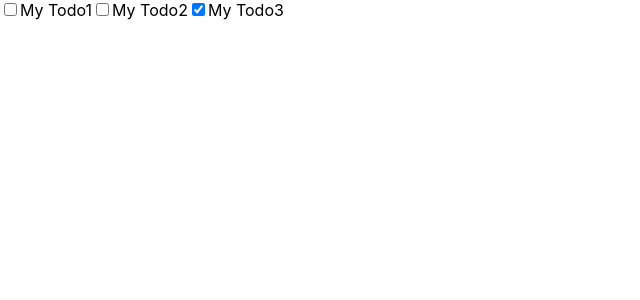
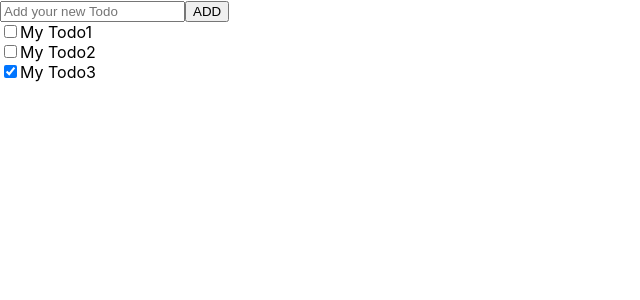
Before and after one commit to joshyeom/todo__side-project, a React (Create React App) app in the folder Client/: page / in a window 1280 px wide. Shown: the top 300 px of the page, without its empty margins (0-640 px from the left). Built offline with nearby package versions, Linux system fonts and the light colour scheme.

Commit message:
feat: Todo 추가 및 엔터키로 추가 기능

```diff
--- a/Client/src/App.js
+++ b/Client/src/App.js
@@ -1,4 +1,5 @@
-import { useState } from "react";
+import { useState, useRef } from "react";
+import AddTodo from "./components/AddTodo";
 import Todo from "./components/Todo";
 
 const App = () => {
@@ -19,10 +20,25 @@
       done: true,
     },
   ]);
+  const todoId = useRef(4);
+
+  // AddTodo 컴포넌트는 상위 컴포넌트(App)의 todoItems(state)에 접근 불가능
+  // 상위 컴포넌트(App)은 AddTodo 컴포넌트 접근 가능
+  // => App 컴포넌트에 addItem() 함수를 정의하고, 해당 함수를 AddTodo props로 넘겨야 함
+  const addItem = (newItem) => {
+    // newItem - {id: ?, title: ?, done: false}
+    newItem.id = todoId.current++; // key를 위한 id 설정
+    newItem.done = false; // done 초기화
+    // 기존 todoItems를 유지하고, 새로운 newItem을 추가
+    setTodoItems([...todoItems, newItem]); // setTodoItems(todoItems.concat(newItem))
+  };
+
   return (
     <div className="App">
-      {todoItems.map((todoItem) => {
-        return <Todo todo={todoItem} key={todoItem.id}></Todo>;
+      <AddTodo addItem={addItem} />
+      {todoItems.map((item) => {
+        // console.log(item); // {id: 1, title: 'My Todo1', done: false}
+        return <Todo key={item.id} item={item} />;
       })}
     </div>
   );
--- /dev/null
+++ b/Client/src/components/AddTodo.js
@@ -0,0 +1,37 @@
+import { useState } from "react";
+
+const AddTodo = ({ addItem }) => {
+  // 사용자 입력을 저장할 객체
+  // (id, title, done에 대한 정보를 저장해야해서 객체 형태로!!)
+  const [todoItem, setTodoItem] = useState({
+    title: "",
+  });
+
+  const onButtonClick = () => {
+    // props로 받아온 addItem 함수 실행
+    addItem(todoItem); // {title: 'input입력값'}
+    setTodoItem({ title: "" }); // input 초기화
+  };
+
+  const onKeyPress = (e) => {
+    if (e.key == "Enter") {
+      addItem(todoItem);
+      setTodoItem({ title: "" });
+    }
+  };
+
+  return (
+    <div className="AddTodo">
+      <input
+        type="text"
+        placeholder="Add your new Todo"
+        value={todoItem.title}
+        onKeyPress={onKeyPress}
+        onChange={(e) => setTodoItem({ title: e.target.value })}
+      />
+      <button onClick={onButtonClick}>ADD</button>
+    </div>
+  );
+};
+
+export default AddTodo;
--- a/Client/src/components/Todo.js
+++ b/Client/src/components/Todo.js
@@ -1,11 +1,15 @@
-const Todo = (props) => {
-  const { todo } = props;
-  const { id, title, done } = todo;
+const Todo = ({ item }) => {
   return (
-    <>
-      <input type="checkbox" value={id} id={id} defaultChecked={done} />
-      <label htmlFor={id}>{title}</label>
-    </>
+    <div className="Todo">
+      <input
+        type="checkbox"
+        id={`todo${item.id}`}
+        name={`todo${item.id}`}
+        value={`todo${item.id}`}
+        defaultChecked={item.done}
+      />
+      <label htmlFor={`todo${item.id}`}>{item.title}</label>
+    </div>
   );
 };
 
```
